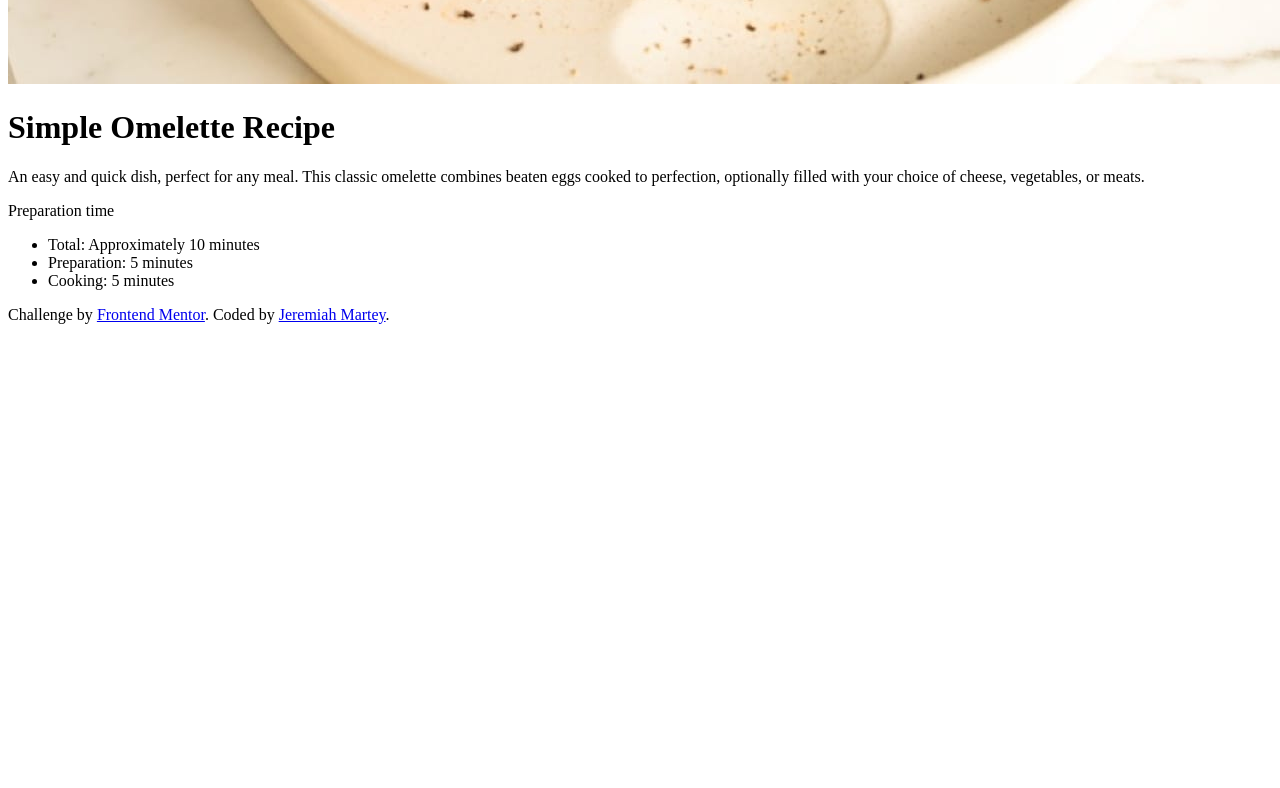
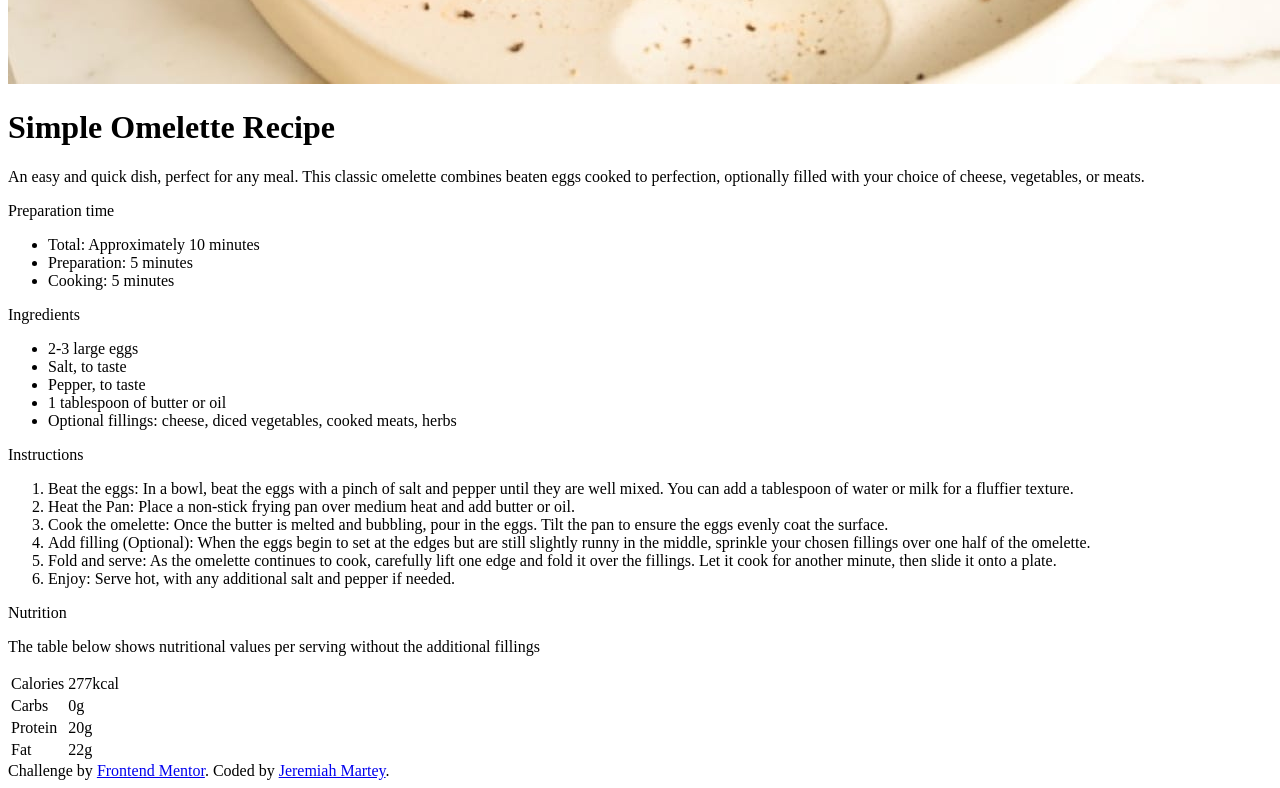
Before and after one commit to KofiFloki/Frontend-Mentor-projects, a plain HTML site: page recipe-page-main/index.html in a window 1280 px wide. Shown: the part 524-1312 px from the top of the page. Before the commit the page ends 856 px from the top, so only its background shows below. Drawn offline with Linux system fonts and the light colour scheme.

Commit message:
index.html

```diff
--- a/recipe-page-main/index.html
+++ b/recipe-page-main/index.html
@@ -23,13 +23,75 @@
         to perfection, optionally filled with your choice of cheese, vegetables, or meats.
       </p>
       </div>
-      <div id preparation-info>
+      <div id = "preparation-info">
         <p class="prep-title"> Preparation time </p>
         <ul id="prep-list">
           <li><span> Total: </span>Approximately 10 minutes</li>
           <li><span> Preparation: </span>5 minutes</li>
           <li><span> Cooking: </span>5 minutes</li>
         </ul>
+      </div>
+      <div id="ingredients">
+        <p class="ingredients main-title"> Ingredients</p>
+        <ul id="ingredients-list">
+          <li>2-3 large eggs</li>
+          <li>Salt, to taste</li>
+          <li>Pepper, to taste</li>
+          <li>1 tablespoon of butter or oil</li>
+          <li>Optional fillings: cheese, diced vegetables, cooked meats, herbs</li>
+        </ul>
+      </div>
+      <div class="divider-line"></div>
+      <div id="instruction">
+      <p class="instruction main-title">Instructions</p>
+      <ol id="Instructions-list">
+        <li>
+          <span>Beat the eggs: </span>
+          In a bowl, beat the eggs with a pinch of salt and pepper until they are well mixed.
+          You can add a tablespoon of water or milk for a fluffier texture.
+        </li>
+        <li>
+          <span>Heat the Pan: </span>
+          Place a non-stick frying pan over medium heat and add butter or oil.
+        </li>
+        <li><span>Cook the omelette: </span>
+          Once the butter is melted and bubbling, pour in the eggs. Tilt the pan to ensure
+          the eggs evenly coat the surface.
+        </li>
+        <li><span>Add filling (Optional): </span>
+          When the eggs begin to set at the edges but are still slightly runny in the
+          middle, sprinkle your chosen fillings over one half of the omelette.
+        </li>
+        <li><span>Fold and serve: </span>
+          As the omelette continues to cook, carefully lift one edge and fold it over the
+          fillings. Let it cook for another minute, then slide it onto a plate.
+        </li>
+        <li><span>Enjoy: </span>
+          Serve hot, with any additional salt and pepper if needed.
+        </li>
+        </div>
+        <div class="divider-line"></div>
+      <div id="Nutrition">
+        <p class="title main-title">Nutrition</p>
+        <p class="table-p">The table below shows nutritional values per serving without the additional fillings</p>
+        <table>
+          <tr>
+            <td class="table-p margin-p">Calories</td>
+            <td class="info-p">277kcal</td>
+          </tr>
+          <tr>
+            <td class="table-p margin-p">Carbs</td>
+            <td class="info-p">0g</td>
+          </tr>
+          <tr>
+            <td class="table-p margin-p">Protein</td>
+            <td class="info-p">20g</td>
+          </tr>
+          <tr>
+            <td class="table-p margin-p">Fat</td>
+            <td class="info-p">22g</td>
+          </tr>
+        </table>
       </div>
     </div>
   </div>
```
